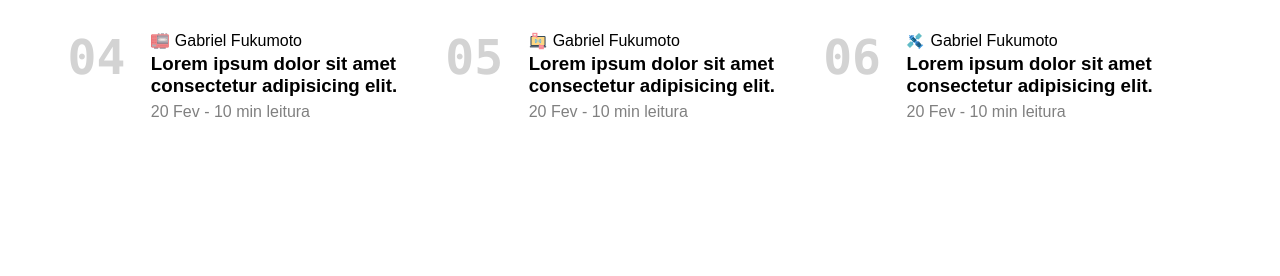
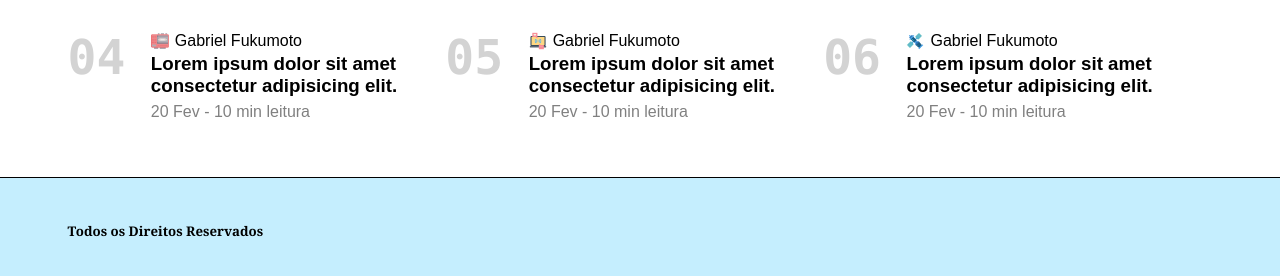
Before and after one commit to zFukumoto/Projeto-Medium, a plain HTML site: page index.html in a window 1280 px wide. Shown: the part 678-954 px from the top of the page. Before the commit the page ends 832 px from the top, so only its background shows below. Drawn offline with Linux system fonts and the light colour scheme.

Commit message:
Adicionado Footer

```diff
--- a/css/style.css
+++ b/css/style.css
@@ -66,6 +66,11 @@ ul#menu li.iniciar a:hover {
 #tendencias {
     padding-top: 0.8rem;
 }
+#tendencias::after {
+    content: "";
+    display: table;
+    clear:both;
+}
 .item-tendencia {
     width: 26%;
     padding-left: 7%;
@@ -81,6 +86,10 @@ ul#menu li.iniciar a:hover {
     top: 0;
     left: 0;
     font-family: Consolas, 'Courier New', monospace;
+}
+footer {
+    background-color: #c5eefe;
+    border-top: 1px solid black;
 }
 /* Tipografia */
 h1 {
--- a/index.html
+++ b/index.html
@@ -71,4 +71,9 @@
             </div>
         </div>
     </div> <!-- Fim Conteúdo -->
+    <footer> <!--Rodapé-->
+        <div class="container">
+            <h5>Todos os Direitos Reservados</h5>
+        </div>
+    </footer> <!-- Fim Rodapé -->
 </html>
```
